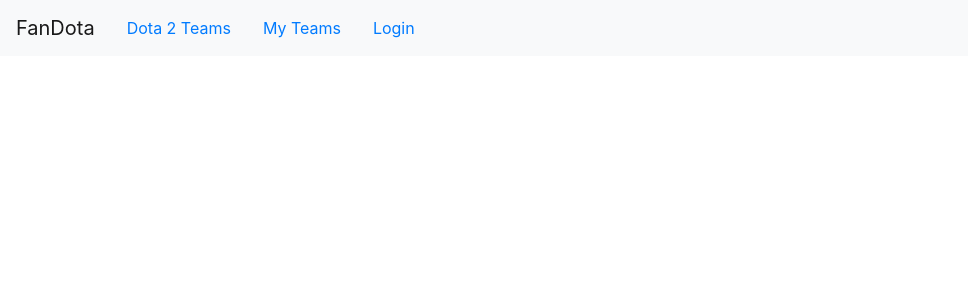
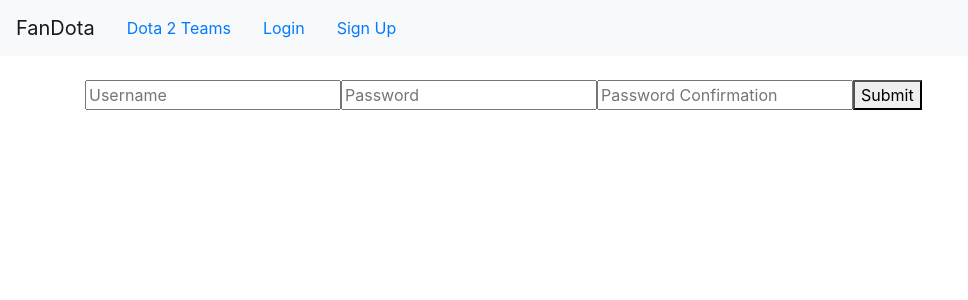
Before and after one commit to ohnickmoy/FanDotaReact, a React (Create React App) app: page /signup in a window 1280 px wide. Shown: the top 300 px of the page, without its empty margins (0-968 px from the left). Built offline with nearby package versions, Linux system fonts and the light colour scheme; no server answers.

Commit message:
Basic auth with no jwt

```diff
--- a/src/App.js
+++ b/src/App.js
@@ -4,17 +4,18 @@ import DotaTeamContainer from './containers/DotaTeamContainer';
 import FollowedTeamsContainer from './containers/FollowedTeamsContainer'
 import NavBar from './components/NavBar'
 import Login from './components/login'
+import Signup from './components/signup'
 import { Route, Switch } from 'react-router-dom'
 
 const TeamsAPI = 'http://localhost:3000/api/v1/teams'
-const TestUserAPI = 'http://localhost:3000/api/v1/users/2'
+const TestUserAPI = 'http://localhost:3000/api/v1/users/'
 const TeamFollowerAPI = 'http://localhost:3000/api/v1/team_followers'
 class App extends React.Component {
 
   state = {
     teams: [],
-    followedTeams: []
-    //loggedIn: false
+    followedTeams: [],
+    currentUser: null
   }
 
   componentDidMount() {
@@ -24,16 +25,33 @@ class App extends React.Component {
       this.setState({teams: data.data})
     })
 
-    fetch(TestUserAPI)
-    .then(response => response.json())
-    .then(data => {
-      //console.log(data)
-      this.setState({followedTeams: data.included})
-    })
+    if(this.state.currentUser){
+      console.log('Hit it')
+      fetch(TestUserAPI + this.state.currentUser.id)
+      .then(response => response.json())
+      .then(data => {
+        console.log(data)
+        this.setState({followedTeams: data.included})
+      })
+    }
+  }
+
+  redirectAndGrab = () => {
+    fetch(TestUserAPI + this.state.currentUser.data.id)
+      .then(response => response.json())
+      .then(data => {
+
+        this.setState({followedTeams: data.included}, this.props.history.push('/teams'))
+      })
+  }
+
+  setUser = (user) => {
+    this.setState({
+      currentUser: user
+    }, () => { user ? this.redirectAndGrab() : this.props.history.push('/login')})
   }
 
   handleFollowTeam = (id) => {
-    //console.log('Made it')
     fetch(TeamFollowerAPI, {
       method: 'POST',
       headers: {
@@ -41,13 +59,11 @@ class App extends React.Component {
         'Accept': 'application/json'
       },
       body: JSON.stringify({
-        team_id: id, user_id: 2
+        team_id: id, user_id: this.state.currentUser.data.id
       })
     })
     .then(response => response.json())
     .then(data => {
-      //console.log(data.included[0])
-      //console.log(this.state.followedTeams)
       let updatedFollowTeams = [...this.state.followedTeams, data.included[0]]
       this.setState({followedTeams: updatedFollowTeams})
     })
@@ -61,7 +77,7 @@ class App extends React.Component {
         'Accept': 'application/json'
       },
       body: JSON.stringify({
-        team_id:id, user_id: 2
+        team_id:id, user_id: this.state.currentUser.data.id
       })
     })
     .then(response => response.json())
@@ -73,14 +89,14 @@ class App extends React.Component {
   }
 
   render() {
-      console.log('followedTeams from App',this.state.followedTeams)
       return (
       <div>
-        <NavBar loggedIn={this.state.loggedIn}/>
+        <NavBar currentUser={this.state.currentUser} setUser={this.setUser}/>
         <Switch>
           <Route path='/myteams' render={(routerProps) => <FollowedTeamsContainer followedTeams={this.state.followedTeams} handleUnfollowTeam={this.handleUnfollowTeam} {...routerProps}/>} />
           <Route path='/teams' render={(routerProps) => <DotaTeamContainer teams={this.state.teams} followedTeams={this.state.followedTeams} handleFollowTeam={this.handleFollowTeam} handleUnfollowTeam={this.handleUnfollowTeam} {...routerProps}/>} />
-          <Route path='/login' component={Login}/>
+          <Route path='/login' render={(routerProps) =><Login  setUser={this.setUser} {...routerProps}/> }/>
+          <Route path='/signup' render={(routerProps) =><Signup setUser={this.setUser} {...routerProps}/>}/>
           <Route exact path='/' render={() => <div><h2 className='text-center'>Welcome to FanDota!</h2></div>} />
         </Switch>
       </div>
--- a/src/components/NavBar.js
+++ b/src/components/NavBar.js
@@ -6,8 +6,10 @@ function NavBar(props) {
         <div className='navbar navbar-expand-lg navbar-light bg-light mb-4'>
             <Link className='navbar-brand' to='/'>FanDota</Link>
             <Link className='nav-link' to='/teams'>Dota 2 Teams</Link>
-            {/* {props.loggedIn ? */}<Link className='nav-link' to='/myteams'>My Teams</Link>{/* : ''} */}
-            <Link className='nav-link' to='/login'>Login</Link>
+            {props.currentUser ? <Link className='nav-link' to='/myteams'>My Teams</Link> : ''}
+            <Link onClick={() => props.setUser(null)} className='nav-link' to='/login'>{props.currentUser ? 'Logout':'Login'}</Link>
+            <Link className='nav-link' to='/signup'>Sign Up</Link>
+            {props.currentUser ? <span className='navbar-text text-dark'>{props.currentUser.data.attributes.username}</span> : ''}
         </div>
     )
 }
--- a/src/components/TeamCard.js
+++ b/src/components/TeamCard.js
@@ -3,8 +3,6 @@ import { Link } from 'react-router-dom'
 
 const TeamCard = (props) => {
     const {logo_url, tag, name} = props.team.attributes
-    //let winPercentage = parseFloat(attributes.wins / (attributes.wins + attributes.losses) * 100).toFixed(1)
-    //console.log(props)
     return (
         <div className='col-lg-3 col-md-4 col-sm-6 mb-4'>
             <div className="card h-100 teamlogo">
--- a/src/components/TeamPage.js
+++ b/src/components/TeamPage.js
@@ -22,7 +22,7 @@ class TeamPage extends React.Component{
 
         return (
             <div className='teamshow'>
-                <div onClick={() => this.props.history.goBack()}>⬅️ Go Back</div>
+                <div onClick={() => this.props.history.goBack()}><span role='img' aria-label="back">⬅️ Go Back</span></div>
                 {selectedTeam && this.renderTeamInfo(selectedTeam)}
             </div>
         )
--- a/src/components/login.js
+++ b/src/components/login.js
@@ -14,7 +14,22 @@ class Login extends React.Component{
 
     handleSubmit = (e) => {
         e.preventDefault()
-        console.log('No idea what to do here yet')
+        fetch('http://localhost:3000/api/v1/login', {
+            method: 'POST',
+            headers: {
+                'Content-Type': 'application/json',
+                'Accept': 'application/json',
+            },
+            body: JSON.stringify(this.state)
+        })
+        .then(response => response.json())
+        .then(response => {
+            if(response.errors){
+                alert(response.errors)
+            }else{
+                this.props.setUser(response)
+            }
+        })
     }
 
     render(){
--- /dev/null
+++ b/src/components/signup.js
@@ -0,0 +1,57 @@
+import React from 'react';
+
+class Signup extends React.Component{
+    state = {
+        username: '',
+        password: '',
+        passwordConfirmation: ''
+    }
+
+    handleChange = (event) => {
+        this.setState({
+            [event.target.name]: event.target.value
+        })
+    }
+
+    handleSubmit = (e) => {
+        e.preventDefault()
+        if(this.state.password === this.state.passwordConfirmation){
+            fetch('http://localhost:3000/api/v1/signup', {
+                method: 'POST',
+                headers: {
+                    'Content-Type': 'application/json',
+                    'Accept': 'application/json',
+                },
+                body: JSON.stringify({
+                    username: this.state.username,
+                    password: this.state.password
+                })
+            })
+            .then(response => response.json())
+            .then(response => {
+                if(response.errors){
+                    alert(response.errors)
+                }else{
+                    this.props.setUser(response)
+                }
+            })
+        } else {
+            alert('Oops, passwords do not match. Try again!')
+        }
+    }
+
+    render(){
+        return (
+          <div className='container'>
+            <form onSubmit={this.handleSubmit}>
+              <input name="username" value={this.state.username} onChange={this.handleChange} placeholder="Username" />
+              <input name="password" value={this.state.password} onChange={this.handleChange} placeholder="Password" type="password"/>
+              <input name="passwordConfirmation" value={this.state.passwordConfirmation} onChange={this.handleChange} placeholder="Password Confirmation" type="password"/>
+              <button type="submit">Submit</button>
+            </form>
+          </div>
+        );
+      }
+}
+
+export default Signup
--- a/src/index.js
+++ b/src/index.js
@@ -2,10 +2,10 @@ import React from 'react';
 import ReactDOM from 'react-dom';
 import './index.css';
 import App from './App';
-import { BrowserRouter as Router } from 'react-router-dom'
+import { BrowserRouter, Route } from 'react-router-dom'
 import * as serviceWorker from './serviceWorker';
 
-ReactDOM.render(<Router><App /></Router>, document.getElementById('root'));
+ReactDOM.render(<BrowserRouter><Route path='/' component={App}/></BrowserRouter>, document.getElementById('root'));
 
 // If you want your app to work offline and load faster, you can change
 // unregister() to register() below. Note this comes with some pitfalls.
```
